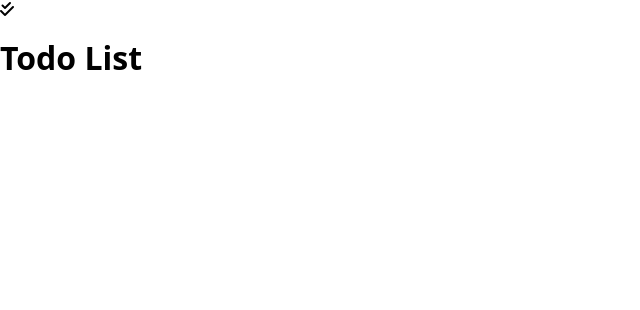
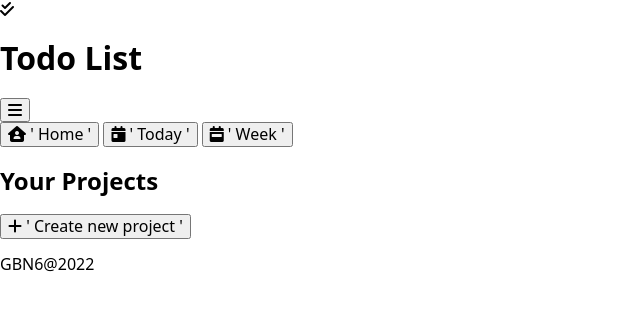
Before and after one commit to GBN6/To-Do-List, a website built with webpack: page dist/index.html in a window 1280 px wide. Shown: the whole page, without its empty margins (0-640 px from the left). Built offline with nearby package versions, Linux system fonts and the light colour scheme.

Commit message:
Create basic HTML structure

```diff
--- a/dist/index.html
+++ b/dist/index.html
@@ -17,16 +17,43 @@
             <i class="fas fa-check-double"></i>
             <h1 class="page-name">Todo List</h1>
         </div>
+        <button class="btn-nav-open">
+            <i class="fas fa-bars"></i>
+        </button>
     </header>
 
     <main class="main" id="main">
         <nav class="nav" id="nav">
+            <div class="projects-default">
+                <button class="btn-project-default" id="btn-projects-home">
+                    <i class="fa-solid fa-house-user"></i>
+                    ' Home '
+                </button>
+                <button class="btn-project-default" id="btn-projects-today">
+                    <i class="fa-solid fa-calendar-day"></i>
+                    ' Today '
+                </button>
+                <button class="btn-project-default" id="btn-projects-week">
+                    <i class="fa-solid fa-calendar-week"></i>
+                    ' Week '
+                </button>
+            </div>
+            <h1>Your Projects</h1>
+            <div class="projects-user">
 
+            </div>
+            <button class="btn-project-user-add">
+                <i class="fa-solid fa-plus"></i>
+                ' Create new project '
+            </button>
         </nav>
-        <div class="project-preview">
+        <div class="tak-projects-preview">
 
         </div>
     </main>
+    <footer>
+        <p>GBN6@2022</p>
+    </footer>
 
     <script src="main.js"></script>
 </body>
```
